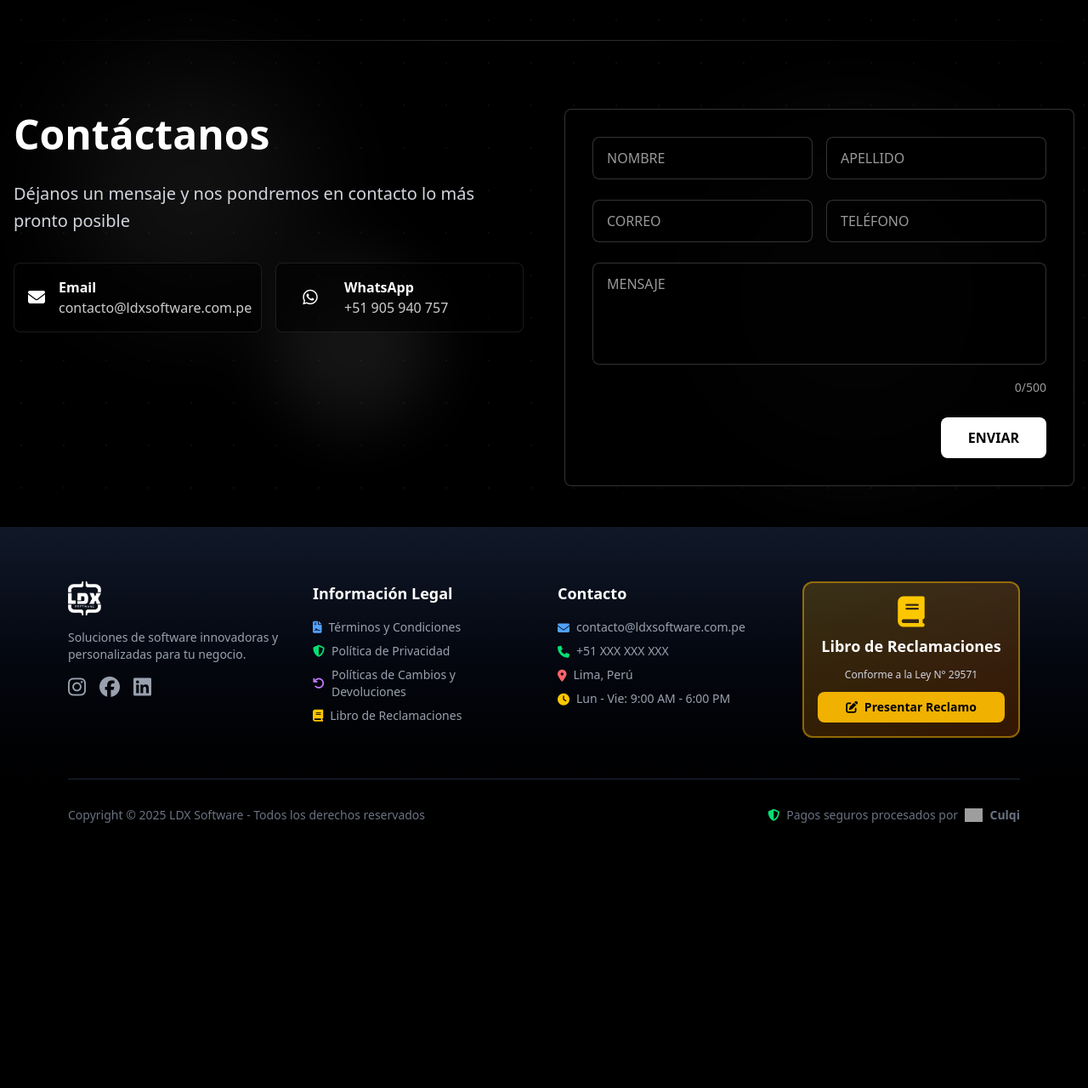
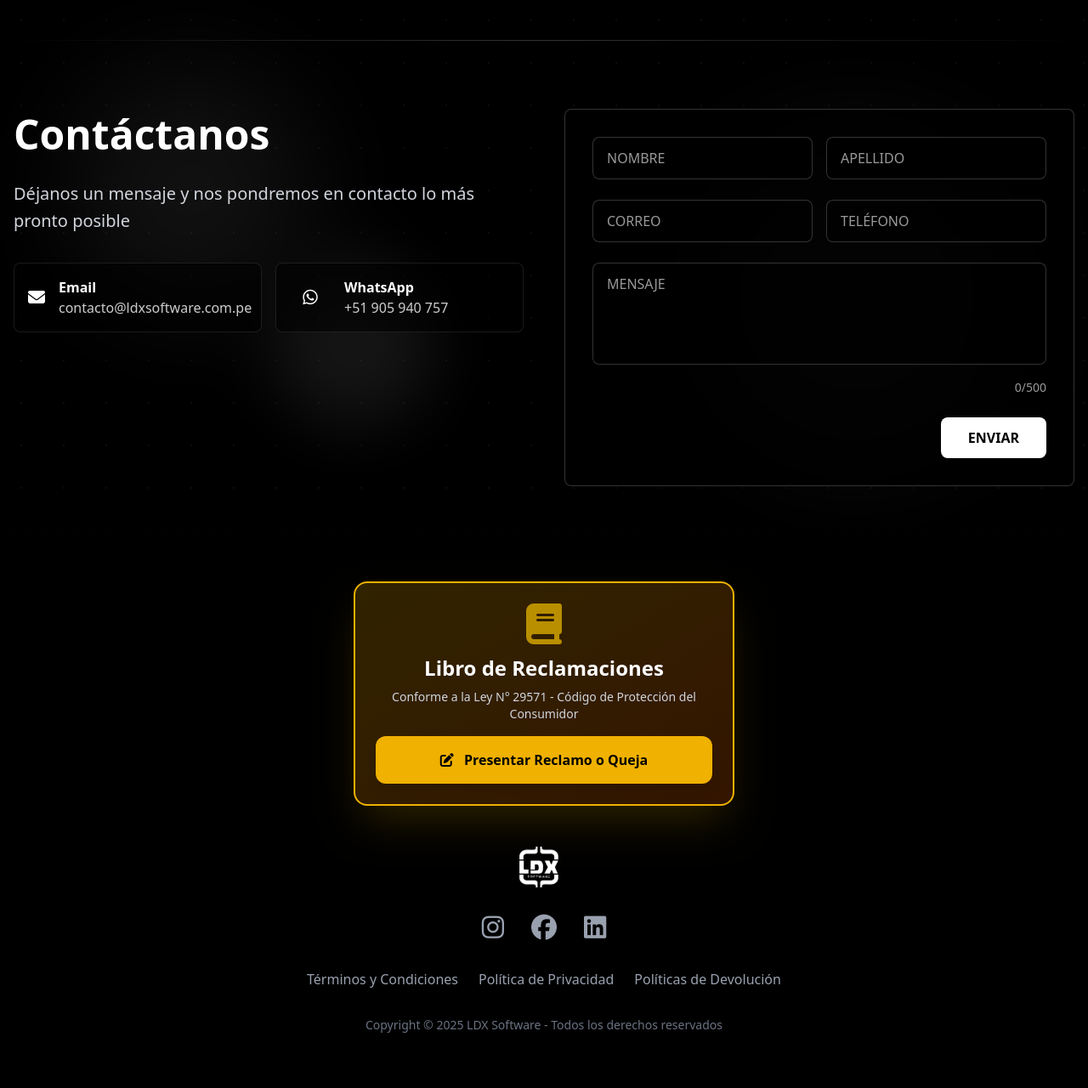
Before and after one commit to luisc0230/ldxsoftware, a PHP site: page / in a window 1280 px wide. Shown: the part 3567-4847 px from the top of the page at 85% size. Before the commit the page ends 4535 px from the top, so only its background shows below. Run offline with PHP 8.4, Linux system fonts and the light colour scheme; some libraries are stand-ins or nearby versions; grey boxes are pictures that could not be loaded.

Commit message:
Simplify footer - keep original design with prominent Libro de Reclamaciones section at top

```diff
--- a/app/includes/footer.php
+++ b/app/includes/footer.php
@@ -1,133 +1,74 @@
 <!-- Footer -->
-<footer class="text-white py-16 relative overflow-hidden bg-gradient-to-b from-gray-900 to-black">
-    <div class="max-w-6xl mx-auto px-4 relative z-10">
+<footer class="text-white py-16 relative overflow-hidden">
+    <div class="max-w-4xl mx-auto px-4 text-center relative z-10">
 
-        <!-- Main Footer Content -->
-        <div class="grid md:grid-cols-4 gap-8 mb-12">
+        <!-- Libro de Reclamaciones - DESTACADO -->
+        <div class="mb-12 max-w-md mx-auto">
+            <div class="bg-gradient-to-br from-yellow-500/20 to-orange-500/20 border-2 border-yellow-500 rounded-2xl p-6 shadow-2xl shadow-yellow-500/20 hover:shadow-yellow-500/40 transition-all duration-300">
+                <div class="text-center mb-4">
+                    <i class="fas fa-book text-yellow-400 text-5xl mb-3 animate-pulse"></i>
+                    <h3 class="font-bold text-white text-2xl mb-2">Libro de Reclamaciones</h3>
+                    <p class="text-gray-300 text-sm">
+                        Conforme a la Ley N° 29571 - Código de Protección del Consumidor
+                    </p>
+                </div>
+                <a href="<?php echo url('libro-reclamaciones'); ?>"
+                   class="block w-full bg-yellow-500 hover:bg-yellow-600 text-black font-bold py-4 px-6 rounded-xl transition-all duration-300 transform hover:scale-105 shadow-lg">
+                    <i class="fas fa-edit mr-2"></i>
+                    Presentar Reclamo o Queja
+                </a>
+            </div>
+        </div>
 
-            <!-- Columna 1: Logo y Descripción -->
-            <div class="md:col-span-1">
-                <div class="flex items-center space-x-3 mb-4">
-                    <img src="<?php echo asset('images/logo.png'); ?>" alt="LDX Software" class="h-10 w-auto" onerror="this.style.display='none'; this.nextElementSibling.style.display='block';">
-                    <span class="font-bold text-xl text-white" style="display: none;">LDX Software</span>
+        <!-- Logo -->
+        <div class="mb-8">
+            <div class="flex items-center justify-center space-x-3 mb-2">
+                <img src="<?php echo asset('images/logo.png'); ?>" alt="LDX Software" class="h-12 w-auto" onerror="this.style.display='none'; this.nextElementSibling.style.display='block';">
+                <span class="font-bold text-2xl text-white" style="display: none;">LDX Software</span>
             </div>
-                <p class="text-gray-400 text-sm mb-4">
-                    Soluciones de software innovadoras y personalizadas para tu negocio.
-                </p>
-                <!-- Redes Sociales -->
-                <div class="flex space-x-4">
+        </div>
+
+        <!-- Social Icons -->
+        <div class="flex justify-center space-x-8 mb-8">
             <a href="https://instagram.com/ldxsoftware"
                target="_blank"
                rel="noopener noreferrer"
                class="text-gray-400 hover:text-pink-400 transition-colors duration-300"
                title="Síguenos en Instagram">
-                        <i class="fab fa-instagram text-2xl"></i>
+                <i class="fab fa-instagram text-3xl"></i>
             </a>
             <a href="https://facebook.com/ldxsoftware"
                target="_blank"
                rel="noopener noreferrer"
                class="text-gray-400 hover:text-blue-400 transition-colors duration-300"
                title="Síguenos en Facebook">
-                        <i class="fab fa-facebook text-2xl"></i>
+                <i class="fab fa-facebook text-3xl"></i>
             </a>
             <a href="https://linkedin.com/company/ldxsoftware"
                target="_blank"
                rel="noopener noreferrer"
                class="text-gray-400 hover:text-blue-500 transition-colors duration-300"
                title="Síguenos en LinkedIn">
-                        <i class="fab fa-linkedin text-2xl"></i>
+                <i class="fab fa-linkedin text-3xl"></i>
             </a>
         </div>
+
+        <!-- Links -->
+        <div class="flex flex-wrap justify-center gap-6 mb-8 text-gray-400">
+            <a href="<?php echo url('terminos'); ?>" class="hover:text-white transition-colors duration-300">
+                Términos y Condiciones
+            </a>
+            <a href="<?php echo url('privacidad'); ?>" class="hover:text-white transition-colors duration-300">
+                Política de Privacidad
+            </a>
+            <a href="<?php echo url('politicas-devolucion'); ?>" class="hover:text-white transition-colors duration-300">
+                Políticas de Devolución
+            </a>
         </div>
 
-            <!-- Columna 2: Enlaces Legales -->
-            <div>
-                <h3 class="font-bold text-white mb-4 text-lg">Información Legal</h3>
-                <ul class="space-y-2 text-gray-400 text-sm">
-                    <li>
-                        <a href="<?php echo url('terminos'); ?>" class="hover:text-white transition-colors duration-300 flex items-center gap-2">
-                            <i class="fas fa-file-contract text-blue-400"></i>
-                            Términos y Condiciones
-                        </a>
-                    </li>
-                    <li>
-                        <a href="<?php echo url('privacidad'); ?>" class="hover:text-white transition-colors duration-300 flex items-center gap-2">
-                            <i class="fas fa-shield-alt text-green-400"></i>
-                            Política de Privacidad
-                        </a>
-                    </li>
-                    <li>
-                        <a href="<?php echo url('politicas-devolucion'); ?>" class="hover:text-white transition-colors duration-300 flex items-center gap-2">
-                            <i class="fas fa-undo text-purple-400"></i>
-                            Políticas de Cambios y Devoluciones
-                        </a>
-                    </li>
-                    <li>
-                        <a href="<?php echo url('libro-reclamaciones'); ?>" class="hover:text-white transition-colors duration-300 flex items-center gap-2">
-                            <i class="fas fa-book text-yellow-400"></i>
-                            Libro de Reclamaciones
-                        </a>
-                    </li>
-                </ul>
-            </div>
-
-            <!-- Columna 3: Contacto -->
-            <div>
-                <h3 class="font-bold text-white mb-4 text-lg">Contacto</h3>
-                <ul class="space-y-2 text-gray-400 text-sm">
-                    <li class="flex items-start gap-2">
-                        <i class="fas fa-envelope text-blue-400 mt-1"></i>
-                        <a href="mailto:contacto@ldxsoftware.com.pe" class="hover:text-white transition-colors">
-                            contacto@ldxsoftware.com.pe
-                        </a>
-                    </li>
-                    <li class="flex items-start gap-2">
-                        <i class="fas fa-phone text-green-400 mt-1"></i>
-                        <span>+51 XXX XXX XXX</span>
-                    </li>
-                    <li class="flex items-start gap-2">
-                        <i class="fas fa-map-marker-alt text-red-400 mt-1"></i>
-                        <span>Lima, Perú</span>
-                    </li>
-                    <li class="flex items-start gap-2">
-                        <i class="fas fa-clock text-yellow-400 mt-1"></i>
-                        <span>Lun - Vie: 9:00 AM - 6:00 PM</span>
-                    </li>
-                </ul>
-            </div>
-
-            <!-- Columna 4: Libro de Reclamaciones Destacado -->
-            <div>
-                <div class="bg-gradient-to-br from-yellow-500/20 to-orange-500/20 border-2 border-yellow-500/50 rounded-xl p-4">
-                    <div class="text-center mb-3">
-                        <i class="fas fa-book text-yellow-400 text-4xl mb-2"></i>
-                        <h3 class="font-bold text-white text-lg">Libro de Reclamaciones</h3>
-                    </div>
-                    <p class="text-gray-300 text-xs mb-3 text-center">
-                        Conforme a la Ley N° 29571
-                    </p>
-                    <a href="<?php echo url('libro-reclamaciones'); ?>"
-                       class="block w-full bg-yellow-500 hover:bg-yellow-600 text-black font-bold py-2 px-4 rounded-lg transition-all duration-300 text-center text-sm">
-                        <i class="fas fa-edit mr-1"></i>
-                        Presentar Reclamo
-                    </a>
-                </div>
-            </div>
-        </div>
-
-        <!-- Divider -->
-        <div class="border-t border-gray-800 pt-8">
-            <div class="flex flex-col md:flex-row justify-between items-center gap-4 text-gray-500 text-sm">
-                <div>
+        <!-- Copyright -->
+        <div class="text-gray-500 text-sm">
             Copyright © <?php echo date('Y'); ?> LDX Software - Todos los derechos reservados
-                </div>
-                <div class="flex items-center gap-2">
-                    <i class="fas fa-shield-alt text-green-400"></i>
-                    <span>Pagos seguros procesados por</span>
-                    <img src="https://culqi.com/LogoCulqi.png" alt="Culqi" class="h-4" onerror="this.style.display='none'">
-                    <span class="font-semibold">Culqi</span>
-                </div>
-            </div>
         </div>
     </div>
 </footer>
```
Lines whose indentation alone changed are shown as unchanged.
